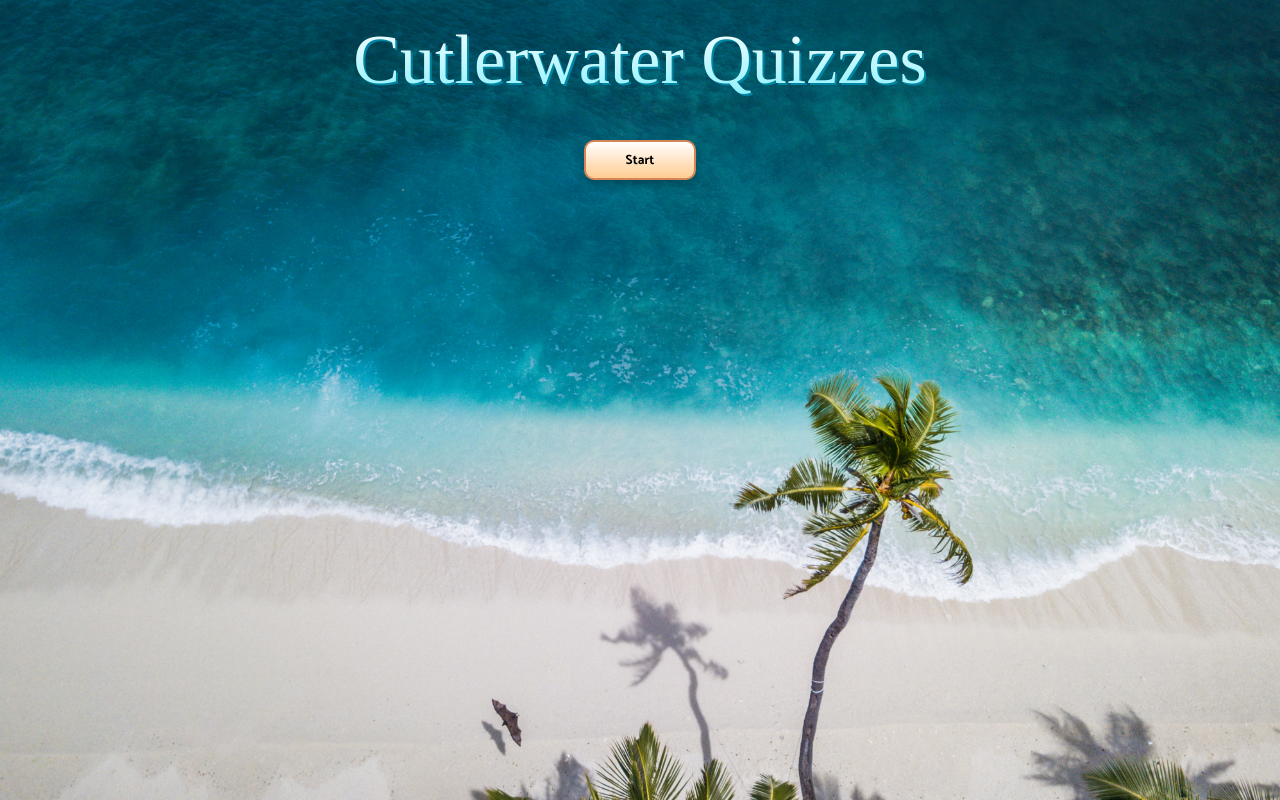
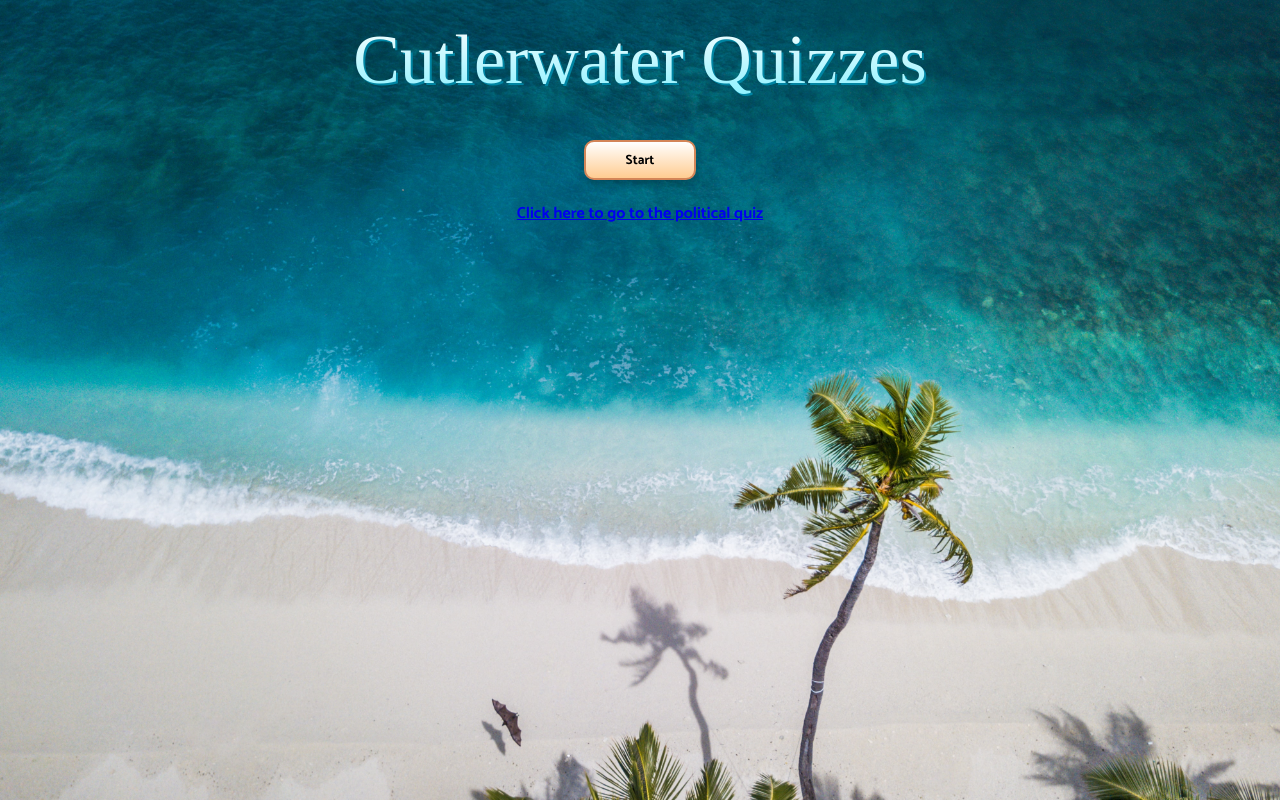
Before and after one commit to cutlerwater/react-quizapp, a React (Create React App) app: page / in a window 1280 px wide. Built offline with nearby package versions, Linux system fonts and the light colour scheme; a web font is replaced by a local one.

Commit message:
adding a link

```diff
--- a/src/App.tsx
+++ b/src/App.tsx
@@ -96,6 +96,7 @@ const App = () => {
             Next Question
           </button>
         ) : null}
+        <a href="https://cutlerwater-politicalquiz.netlify.app/">Click here to go to the political quiz</a>
       </Wrapper>
     </>
   );
```
